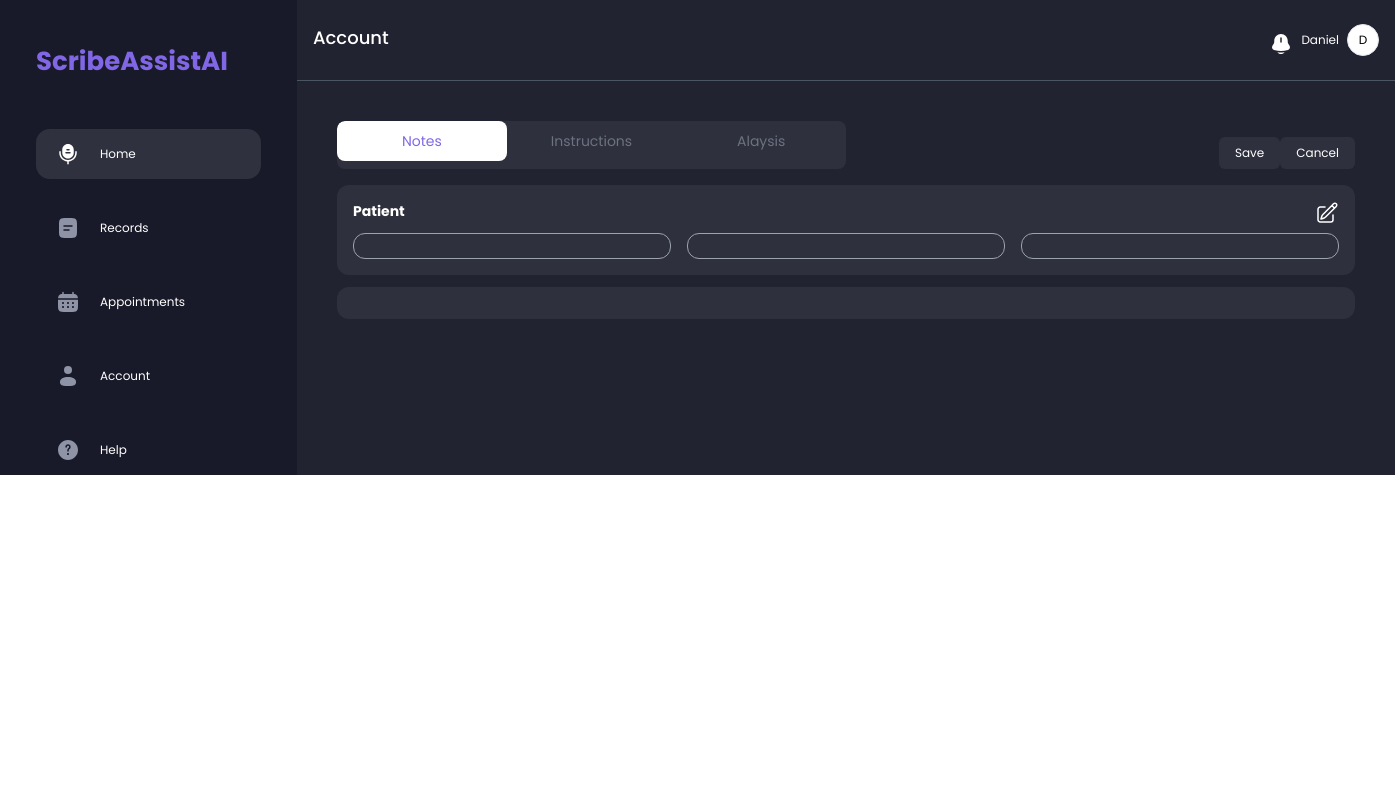
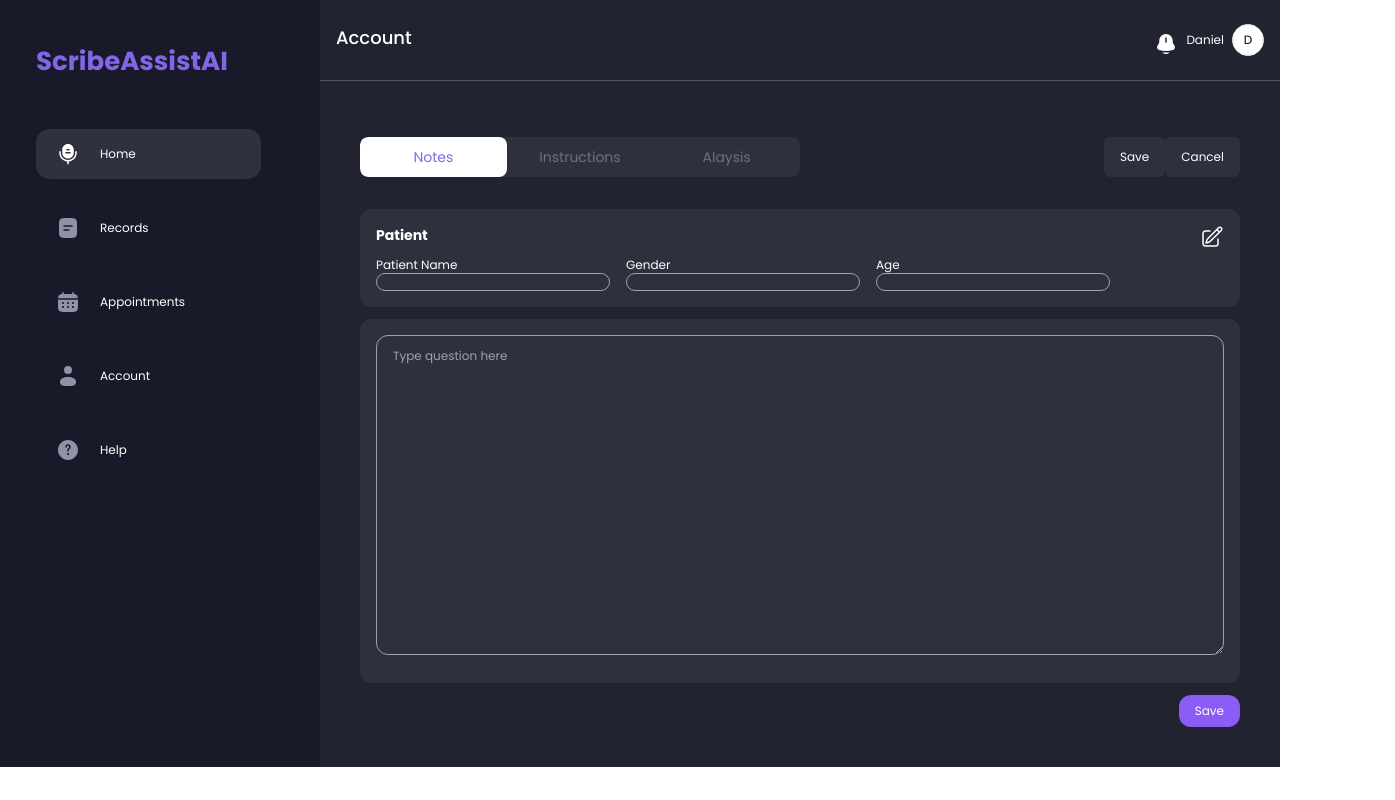
Before and after one commit to Shauryaditya/ScribeAssist, a Next.js app: page /notes in a window 1280 px wide. Shown: the whole page, 1395 px wide, since content can reach past the window. Built offline with nearby package versions, Linux system fonts and the light colour scheme; no server answers.

Commit message:
edit notes and instruction

```diff
--- a/src/components/Dashboard/Account.jsx
+++ b/src/components/Dashboard/Account.jsx
@@ -7,11 +7,13 @@
 
     const [contact, setContact] = useState();
 
+    const access_token = localStorage.getItem('access_token');
+
     useEffect(() => {
         const fetchInfo = async() => {
             try {
                 const response = await fetch(
-                  `${BASE_URL}/api/get-patient-details?id=${id}`,
+                  `${BASE_URL}/api/get-user-info`,
                   {
                     headers: {
                       Authorization: `Bearer ${access_token}`,
@@ -29,7 +31,9 @@
                 console.error("Error fetching data:", error);
               }
         }
+        fetchInfo();
     },[])
+    console.log("Account Info",contact);
     return (
         <div className="max-w-full bg-[#222331] mx-4 pb-4">
             <div className="flex flex-row gap-3 my-4">
@@ -38,11 +42,21 @@
                         <p className='text-white'>General</p>
                         <div class="mb-4">
 
-                            <input class="shadow appearance-none border border-none text-xs bg-[#222331] rounded-xl w-full py-3 px-3 text-gray-700 leading-tight focus:outline-none focus:shadow-outline" id="username" type="text" placeholder="Email" />
+                            <input
+                            class="shadow appearance-none border border-none text-xs bg-[#222331] rounded-xl w-full py-3 px-3 text-gray-700 leading-tight focus:outline-none focus:shadow-outline"
+                             id="username"
+                             type="text"
+                             placeholder="Email"
+                             value={contact?.user_details?.email} />
                         </div>
                         <div class="mb-4">
 
-                            <input class="shadow text-xs appearance-none border border-none bg-[#222331] rounded-xl w-full py-3 px-3 text-gray-700 leading-tight focus:outline-none focus:shadow-outline" id="username" type="text" placeholder="Display Name" />
+                            <input
+                            class="shadow text-xs appearance-none border border-none bg-[#222331] rounded-xl w-full py-3 px-3 text-gray-700 leading-tight focus:outline-none focus:shadow-outline"
+                            id="username"
+                            type="text"
+                             placeholder="Display Name"
+                             value={contact?.user_details?.name} />
                         </div>
                         <div class="mb-6">
 
--- a/src/components/Dashboard/Alaysis.jsx
+++ b/src/components/Dashboard/Alaysis.jsx
@@ -1,22 +1,33 @@
 import React from 'react'
 
-const Alaysis = ({analysis}) => {
+const Alaysis = ({ analysis }) => {
   return (
     <div className='max-w-full '>
-    <div className="flex flex-col gap-3">
+      <div className="flex flex-col gap-3">
         <div className="w-full bg-[#2F303D] rounded-xl p-4">
 
-            <div className="max-w-full flex flex-col gap-2">
-
-                <pre className='text-xs text-white' style={{ maxWidth: '48rem', overflowX: 'auto' }}>{analysis.billing_recommendations}</pre>
-                <pre className='text-xs text-white' style={{ maxWidth: '48rem', overflowX: 'auto' }}>{analysis.clinical_recommendations}</pre>
-            </div>
+          <div className="max-w-full flex flex-col gap-2">
+            <textarea
+              class="appearance-none block w-full h-64  bg-transparent text-white border border-gray-400 rounded-xl py-3 px-4 mb-3 leading-tight focus:outline-none focus:border-gray-500 text-xs"
+              id="grid-password"
+              value={analysis.billing_recommendations}
+              type="text"
+              placeholder="Type question here"
+            />
+            <textarea
+              class="appearance-none block w-full h-64 bg-transparent text-white border border-gray-400 rounded-xl py-3 px-4 mb-3 leading-tight focus:outline-none focus:border-gray-500 text-xs"
+              id="grid-password"
+              value={analysis.clinical_recommendations}
+              type="text"
+              placeholder="Type question here"
+            />
+          </div>
         </div>
 
 
 
+      </div>
     </div>
-</div>
   )
 }
 
--- a/src/components/Dashboard/Instructions.jsx
+++ b/src/components/Dashboard/Instructions.jsx
@@ -1,7 +1,42 @@
 import React from 'react'
+import BASE_URL from '../constants';
 
-const Instructions = ({ instruction }) => {
+const Instructions = ({ instruction,id }) => {
     console.log(instruction);
+    // Function to construct the request body
+    const access_token = localStorage.getItem('access_token');
+
+    const updateInstruction = async () => {
+        try {
+            const requestBody = {
+                patient_instraction : instruction,
+                id: id
+            };
+            console.log(requestBody);
+
+            const response = await fetch(`${BASE_URL}/api/edit-patient-instraction`, {
+                method: 'POST',
+                headers: {
+                    'Content-Type': 'application/json',
+                    Authorization: `Bearer ${access_token}`,
+                },
+                body: JSON.stringify(requestBody),
+            })
+            if (response.ok) {
+
+                const data = await response.json();
+                alert(data.message)
+            }
+            else {
+                // Handle API errors
+                console.error('Error sending data to the API');
+            }
+        } catch (error) {
+            // Handle network or other errors
+            console.error('Error:', error);
+        }
+
+    };
     return (
         <div className='max-w-full '>
             <div className="flex flex-col gap-3">
@@ -18,11 +53,25 @@
 
                         </div>
                         <div className="max-w-full flex flex-col">
-                           <pre className='text-xs text-white' style={{ maxWidth: '48rem', overflowX: 'auto' }}>{instruction}</pre>
+                            <textarea
+                                class="appearance-none block w-full h-80  bg-transparent text-white border border-gray-400 rounded-xl py-3 px-4 mb-3 leading-tight focus:outline-none focus:border-gray-500 text-xs"
+                                id="grid-password"
+                                value={instruction}
+                                type="text"
+                                placeholder="Type question here"
+                            />
                         </div>
 
 
                     </div>
+                </div>
+                <div className="flex justify-end">
+                    <button
+                        className='px-4 py-2 rounded-xl bg-violet-500 text-white text-xs'
+                        onClick={updateInstruction}
+                    >
+                        Save
+                    </button>
                 </div>
 
             </div>
--- a/src/components/Dashboard/Notes.jsx
+++ b/src/components/Dashboard/Notes.jsx
@@ -1,7 +1,50 @@
-import React from 'react'
+import React, { useState } from 'react'
+import BASE_URL from '../constants';
 
-const Notes = ({ notes }) => {
+const Notes = ({ notes, id }) => {
     console.log(notes);
+
+    const [patientName, setPatientName] = useState('');
+    const [patientGender, setPatientGender] = useState('');
+    const [patientAge, setPatientAge] = useState('');
+
+    const access_token = localStorage.getItem('access_token')
+
+    // Function to construct the request body
+    const updateSoapNote = async() => {
+        try{
+        const requestBody = {
+            patient_name: patientName,
+            patient_age: patientAge,
+            patient_gender: patientGender,
+            soap_note: notes,
+            id: id
+        };
+        console.log(requestBody);
+
+        const response = await fetch(`${BASE_URL}/api/edit-soap-note`,{
+            method: 'POST',
+            headers : {
+                'Content-Type': 'application/json',
+                Authorization: `Bearer ${access_token}`,
+            },
+            body : JSON.stringify(requestBody),
+        })
+        if(response.ok){
+
+                const data = await response.json();
+                alert(data.message)
+            }
+            else {
+                // Handle API errors
+                console.error('Error sending data to the API');
+              }
+        }catch(error) {
+            // Handle network or other errors
+            console.error('Error:', error);
+          }
+
+    };
     return (
         <div className='max-w-full '>
             <div className="flex flex-col gap-3">
@@ -16,24 +59,69 @@
                             </svg>
 
                         </div>
-                        <div className="flex flex-row gap-4">
-                            <input className='bg-transparent rounded-xl border border-gray-400' type="text" />
-                            <input className='bg-transparent rounded-xl border border-gray-400' type="text" />
-                            <input className='bg-transparent rounded-xl border border-gray-400' type="text" />
-                            {/* <p className='text-xs text-white'>John Doe</p> */}
-                            {/* <p className='text-xs text-white'>Male</p>
-                            <p className='text-xs text-white'>50 years old</p> */}
+                        <div className='flex flex-row gap-4'>
+                            <div className='flex flex-col'>
+                                <label className='text-white text-xs' htmlFor='patientName'>
+                                    Patient Name
+                                </label>
+                                <input
+                                    className='bg-transparent rounded-xl border border-gray-400 text-white text-xs'
+                                    type='text'
+                                    id='patientName'
+                                    value={patientName}
+                                    onChange={(e) => setPatientName(e.target.value)}
+                                />
+                            </div>
+                            <div className='flex flex-col'>
+                                <label className='text-white text-xs' htmlFor='patientGender'>
+                                    Gender
+                                </label>
+                                <input
+                                    className='bg-transparent rounded-xl border border-gray-400 text-white text-xs'
+                                    type='text'
+                                    id='patientGender'
+                                    value={patientGender}
+                                    onChange={(e) => setPatientGender(e.target.value)}
+                                />
+                            </div>
+                            <div className='flex flex-col'>
+                                <label className='text-white text-xs' htmlFor='patientAge'>
+                                    Age
+                                </label>
+                                <input
+                                    className='bg-transparent rounded-xl border border-gray-400 text-white text-xs'
+                                    type='text'
+                                    id='patientAge'
+                                    value={patientAge}
+                                    onChange={(e) => setPatientAge(e.target.value)}
+                                />
+                            </div>
                         </div>
 
                     </div>
                 </div>
                 <div className="w-full bg-[#2F303D] rounded-xl p-4">
 
-                    <div className="max-w-3xl flex flex-col gap-2">
-                        <p className="text-xs text-white whitespace-pre">
+                    <div className=" flex flex-col gap-2">
+                        {/* <p className="text-xs text-white whitespace-pre">
                             {notes}
-                        </p>
+                        </p> */}
+                        <textarea
+                            class="appearance-none block w-full h-80  bg-transparent text-white border border-gray-400 rounded-xl py-3 px-4 mb-3 leading-tight focus:outline-none focus:border-gray-500 text-xs"
+                            id="grid-password"
+                            value={notes}
+                            type="text"
+                            placeholder="Type question here"
+                        />
                     </div>
+                </div>
+                <div className="flex justify-end">
+                    <button
+                        className='px-4 py-2 rounded-xl bg-violet-500 text-white text-xs'
+                        onClick={updateSoapNote}
+                    >
+                        Save
+                    </button>
                 </div>
             </div>
         </div>
--- a/src/components/Dashboard/NotesandInstructions.jsx
+++ b/src/components/Dashboard/NotesandInstructions.jsx
@@ -59,7 +59,7 @@
   return (
     <div className="flex gap-14 p-10">
       <div className="grow flex flex-col">
-        <div className="w-full flex justify-between">
+        <div className="w-full flex justify-between py-4">
           <div className="w-1/2 flex justify-between bg-[#2F303D] rounded-lg overflow-hidden">
             {heading.map((item, index) => (
               <div
@@ -75,7 +75,7 @@
             ))}
           </div>
 
-          <div className="flex justify-between mt-4">
+          <div className="flex justify-between ">
             <button className="text-xs text-white bg-[#2F303D] rounded-md px-4 py-2">
               Save
             </button>
@@ -89,13 +89,18 @@
         <div className="p-0 mt-4">
           {selectedTab === 2 ? (
             <Instructions
+            id={id}
               instruction={instructions.patient_details?.patient_instruction}
             />
           ) : null}
           {selectedTab === 1 ? (
-            <Notes notes={instructions.patient_details?.soap_note} />
+            <Notes
+            id={id}
+            notes={instructions.patient_details?.soap_note} />
           ) : null}
-          {selectedTab === 3 ? <Alaysis analysis={instructions.patient_details?.analyze_note}/> : null}
+          {selectedTab === 3 ? <Alaysis
+           id={id}
+          analysis={instructions.patient_details?.analyze_note}/> : null}
         </div>
       </div>
     </div>
```
Also changed, not shown: src/components/Dashboard/Recorder.jsx (+6 -1 lines).
